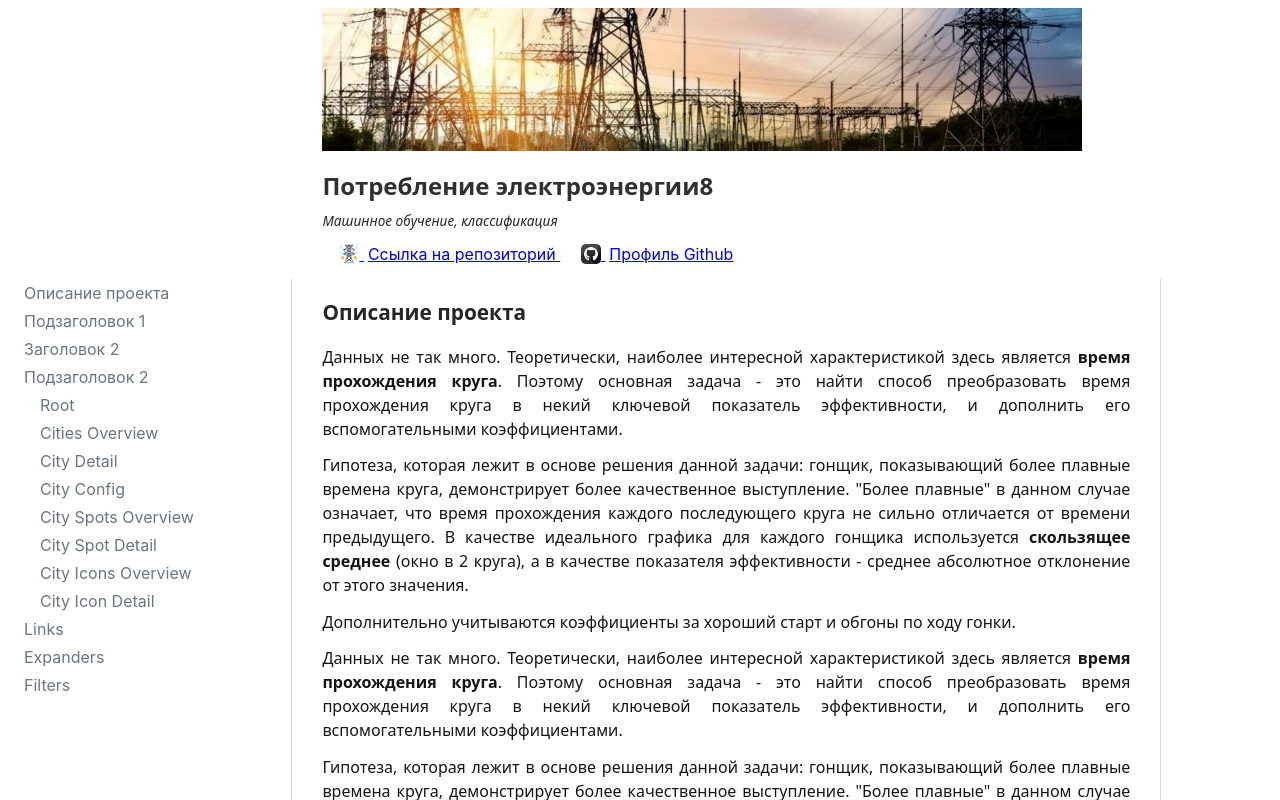
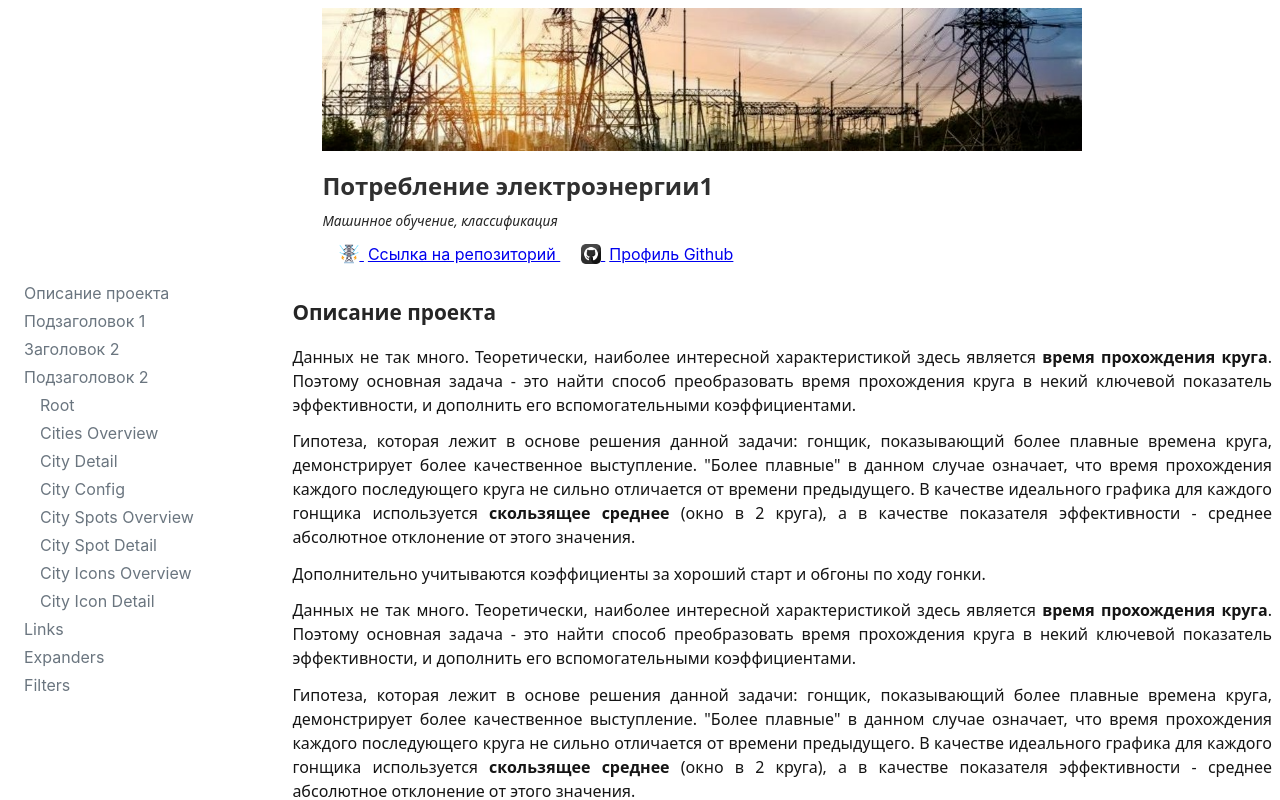
Before and after one commit to a-chasovsky/electric-power-consumption, a plain HTML site: page docs/index.html in a window 1280 px wide. Shown: the top 800 px of the page. Drawn offline with Linux system fonts and the light colour scheme.

Commit message:
Update index.html

```diff
--- a/docs/index.html
+++ b/docs/index.html
@@ -267,7 +267,7 @@ section {
 
 
     <h1>
-       Потребление электроэнергии8
+       Потребление электроэнергии1
         </h1>
     <h5>
        Машинное обучение, классификация
@@ -321,7 +321,7 @@ section {
   </nav>
 
 
-    <content-container>
+    <!-- <content-container> -->
         <section id="introduction">
         <h2>
             Описание проекта
@@ -392,7 +392,7 @@ section {
             Дополнительно учитываются коэффициенты за хороший старт и обгоны по ходу гонки.
             </p>
             </section>
-        </content-container>
+        <!-- </content-container> -->
 
 
 </main-container>
```
